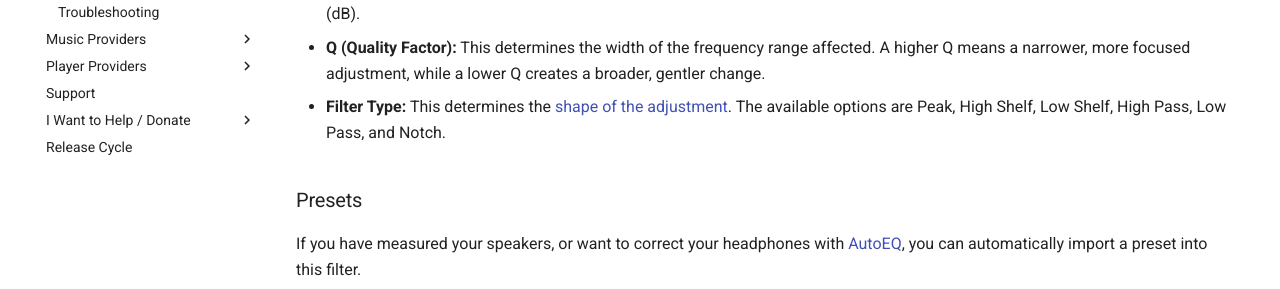
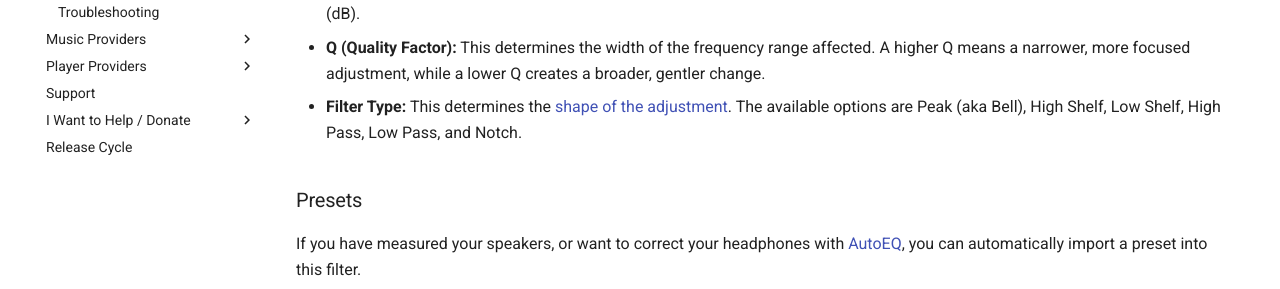
Before and after one commit to pwbriggs/music-assistant.github.io, an MkDocs documentation site: the page built from docs/dsp/parametriceq.md, in a window 1280 px wide and 1250 px high. Shown: the part 584-873 px from the top of the window. Built offline with MkDocs 1.6.1 and Material for MkDocs 9.7.7, drawn with Linux system fonts in a browser that asks for light colours.

Commit message:
Final tweaks

```diff
--- a/docs/dsp/parametriceq.md
+++ b/docs/dsp/parametriceq.md
@@ -23,7 +23,7 @@ Unlimited bands can be added to the PEQ. For each band it is possible to control
 
 - **Q (Quality Factor):** This determines the width of the frequency range affected. A higher Q means a narrower, more focused adjustment, while a lower Q creates a broader, gentler change.
 
-- **Filter Type:** This determines the [shape of the adjustment](https://www.musicguymixing.com/eq-filters/). The available options are Peak, High Shelf, Low Shelf, High Pass, Low Pass, and Notch.
+- **Filter Type:** This determines the [shape of the adjustment](https://www.musicguymixing.com/eq-filters/). The available options are Peak (aka Bell), High Shelf, Low Shelf, High Pass, Low Pass, and Notch.
 
 ### Presets
 
```
